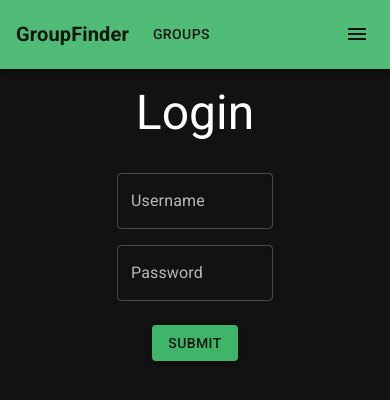
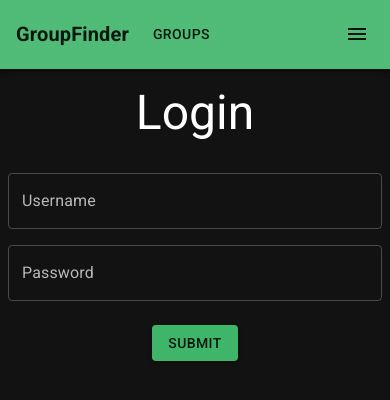
Before and after one commit to qegabe/groupfinder, a React (Create React App) app in the folder frontend/: page /login in a window 390 px wide. Shown: the top 400 px of the page. Built offline with nearby package versions, Linux system fonts and the light colour scheme; no server answers.

Commit message:
made login/register responsive

```diff
--- a/frontend/src/components/user/EditUser.tsx
+++ b/frontend/src/components/user/EditUser.tsx
@@ -61,7 +61,7 @@ function EditUser() {
           display: "grid",
           my: 3,
           px: 1,
-          width: { xs: "100%", md: "60%" },
+          width: { xs: "100%", lg: "60%" },
           justifyItems: "center",
         }}
         onSubmit={handleSubmit}>
--- a/frontend/src/components/user/Login.tsx
+++ b/frontend/src/components/user/Login.tsx
@@ -31,7 +31,13 @@ function Login() {
       <Box
         component="form"
         autoComplete="off"
-        sx={{ display: "grid", my: 3, width: "40%", justifyItems: "center" }}
+        sx={{
+          display: "grid",
+          my: 3,
+          px: 1,
+          width: { xs: "100%", lg: "60%" },
+          justifyItems: "center",
+        }}
         onSubmit={handleSubmit}>
         <TextField
           fullWidth
--- a/frontend/src/components/user/Register.tsx
+++ b/frontend/src/components/user/Register.tsx
@@ -28,7 +28,13 @@ function Register() {
       <Box
         component="form"
         autoComplete="off"
-        sx={{ display: "grid", my: 3, width: "40%", justifyItems: "center" }}
+        sx={{
+          display: "grid",
+          my: 3,
+          px: 1,
+          width: { xs: "100%", lg: "60%" },
+          justifyItems: "center",
+        }}
         onSubmit={handleSubmit}>
         <TextField
           fullWidth
```
